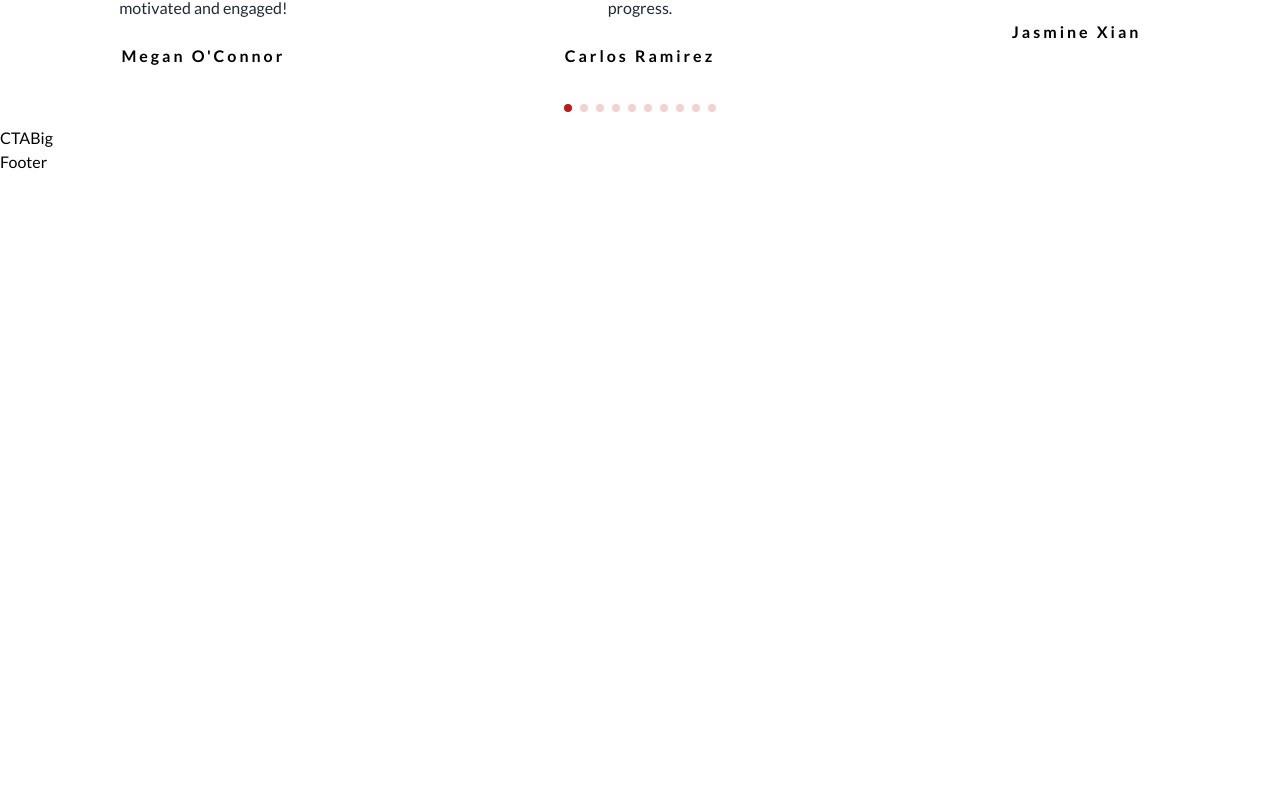
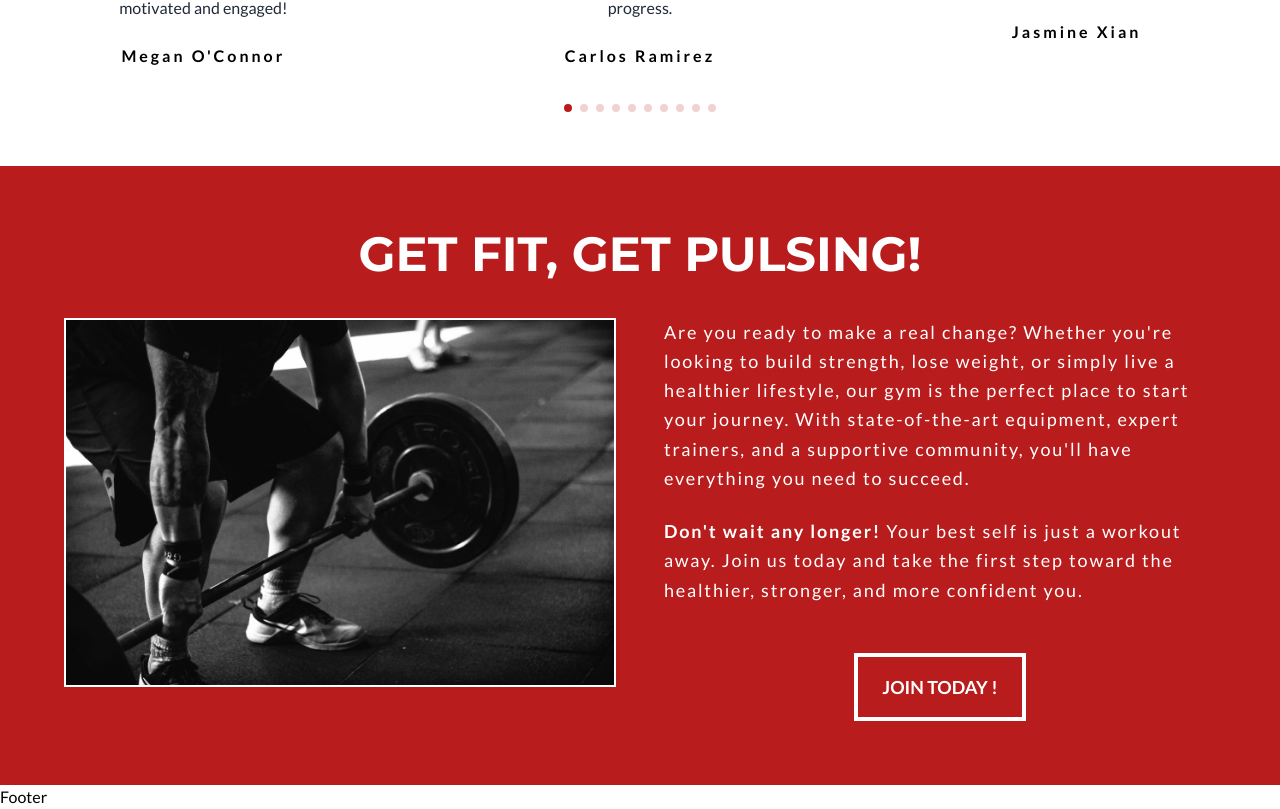
Before and after one commit to Quincy-Fer/pulse-fit, a Next.js app: page / in a window 1280 px wide. Shown: the part 5435-6244 px from the top of the page. Before the commit the page ends 5609 px from the top, so only its background shows below. Built offline with nearby package versions, Linux system fonts and the light colour scheme.

Commit message:
Create whole cta section, iimage, heading , text button

```diff
--- a/components/CTABig.tsx
+++ b/components/CTABig.tsx
@@ -1,5 +1,49 @@
+import Image from "next/image";
+import ButtonJoin from "./ButtonJoin";
+
 const CTABig = () => {
-  return <div>CTABig</div>;
+  return (
+    <section className="mx-auto w-full">
+      <div className="mt-10 p-16 bg-accent">
+        <h2 className="text-center text-5xl text-white mb-10">
+          Get Fit, Get Pulsing!
+        </h2>
+        <div className=" grid grid-cols-2 gap-12">
+          <div>
+            <Image
+              src="/images/membership.jpg"
+              width={750}
+              height={1000}
+              alt="guy lifting weight"
+              className="border-2 border-white"
+            />
+          </div>
+          <div className="flex flex-col ">
+            <p className="text-white text-lg tracking-widest leading-relaxed max-w-[600px]">
+              Are you ready to make a real change? Whether you're looking to
+              build strength, lose weight, or simply live a healthier lifestyle,
+              our gym is the perfect place to start your journey. With
+              state-of-the-art equipment, expert trainers, and a supportive
+              community, you'll have everything you need to succeed.
+            </p>
+            <p className="text-white text-lg tracking-widest leading-relaxed max-w-[600px] mt-6">
+              <span className="font-bold">Don't wait any longer!</span> Your
+              best self is just a workout away. Join us today and take the first
+              step toward the healthier, stronger, and more confident you.
+            </p>
+            <div className="text-center">
+              <ButtonJoin
+                text="Join Today !"
+                containerStyles="text-lg text-white border-4 border-white mt-12 px-6 py-4 font-bold uppercase
+                hover:bg-black transition-all duration-300  "
+                href="/membership"
+              />
+            </div>
+          </div>
+        </div>
+      </div>
+    </section>
+  );
 };
 
 export default CTABig;
```
